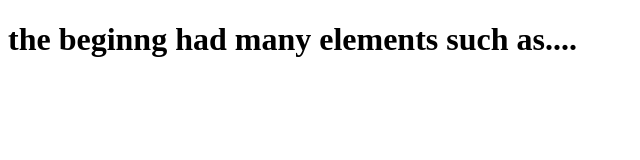
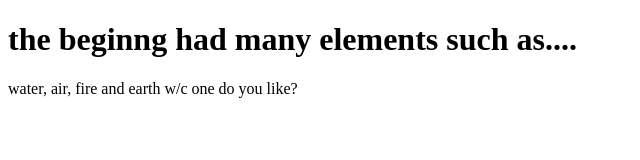
Before and after one commit to brookIsMyName/git-first-tryout, a website: page index.html in a window 1280 px wide. Shown: the whole page, without its empty margins (0-640 px from the left). Drawn offline with Linux system fonts and the light colour scheme.

Commit message:
adda paragraph

```diff
--- a/index.html
+++ b/index.html
@@ -8,5 +8,6 @@
 </head>
 <body>
     <h1>the beginng had many elements such as....</h1>
+    <P>water, air, fire and earth w/c one do you like?</P>
 </body>
 </html>
```
